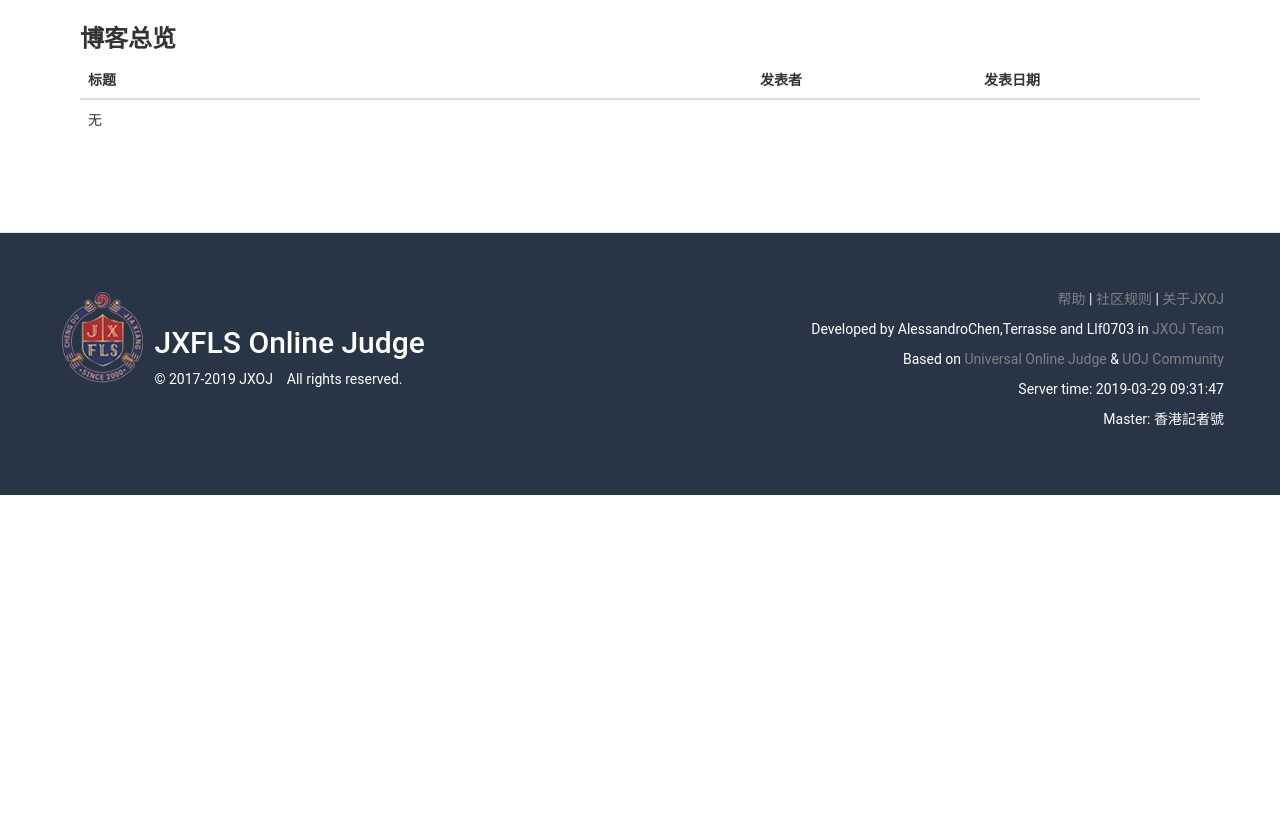
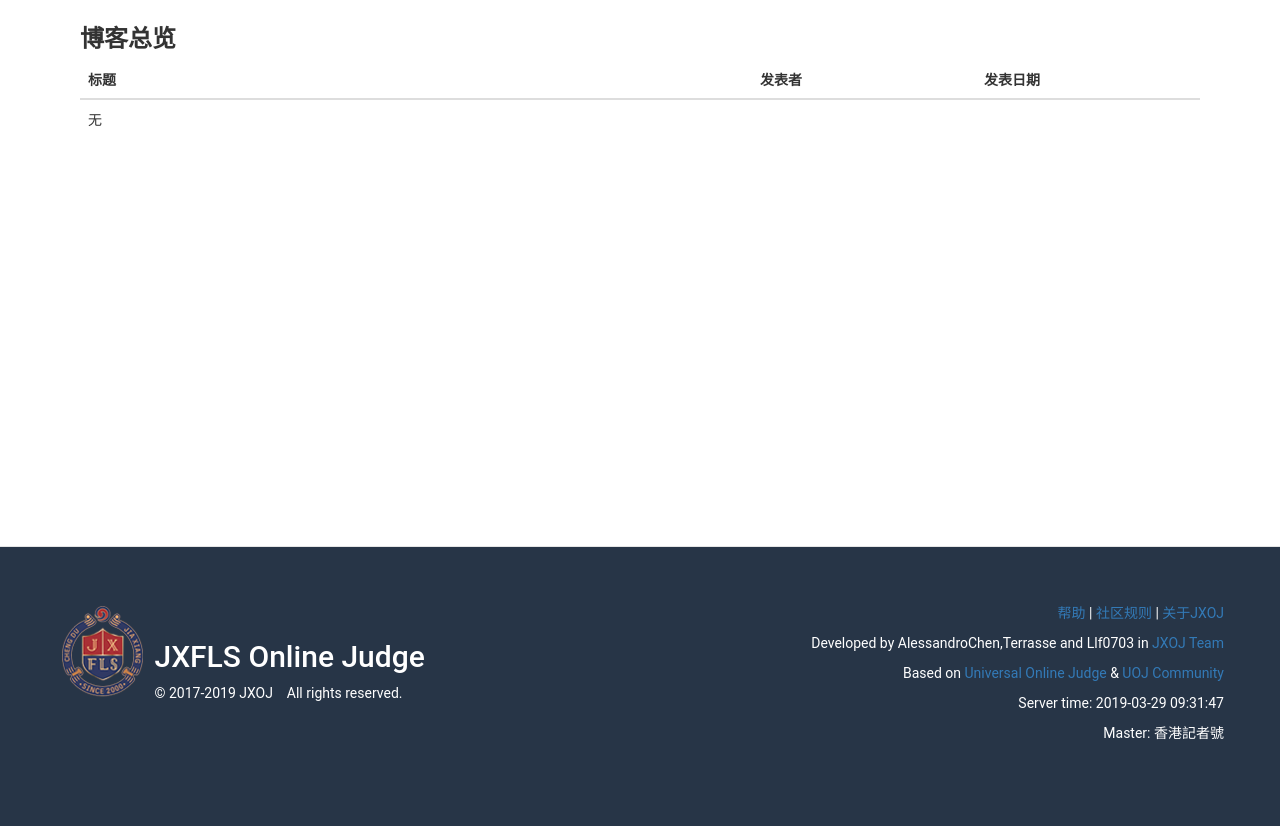
Before and after one commit to JXFLS/JXOJ, a PHP site: page /blogs?page=1 in a window 1280 px wide. Shown: the part 54-880 px from the top of the page. Before the commit the page ends 549 px from the top, so only its background shows below. Run offline with PHP 8.4, Linux system fonts and the light colour scheme; tables that the repository leaves empty or names only in its code hold one stand-in row (values such as "Sample post"); data that the repository does not hold is empty; some libraries are stand-ins or nearby versions; some web fonts are replaced.

Commit message:
Update uoj-theme.css

```diff
--- a/css/uoj-theme.css
+++ b/css/uoj-theme.css
@@ -2,6 +2,10 @@ body {
 	margin:0;
 	padding:0;
 	font-family: 'Roboto', sans-serif !important;
+	position: relative;
+	width: 100%;
+	min-height: 100vh;
+	padding-bottom: 20em;
 }
 
 h1,h2,h3,h4,h5,h6 {
@@ -63,6 +67,11 @@ td {
 	color: white;
 	background-color: #273547;
 	border-top: 1px solid #e5e5e5;
+	height: 20em;
+    	position: absolute;
+    	bottom: 0;
+    	width: 100%;
+}
 }
 .uoj-footer a {
 	color: gray;
```
